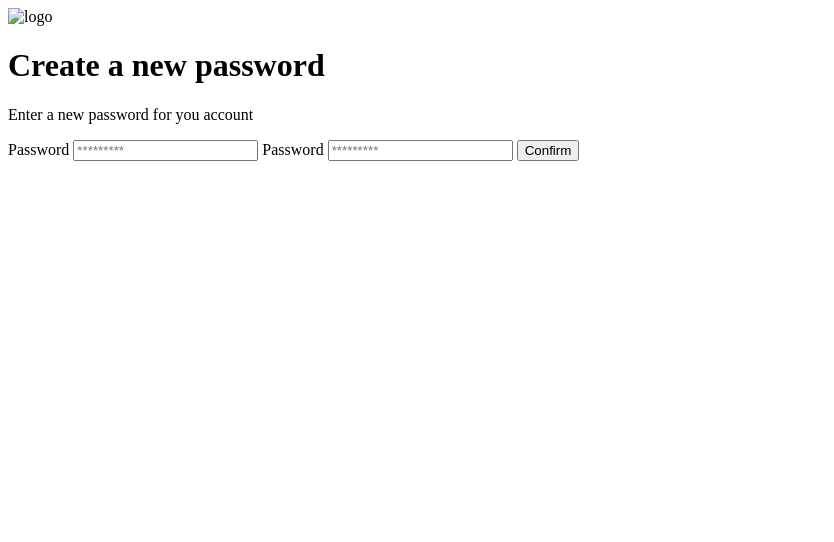
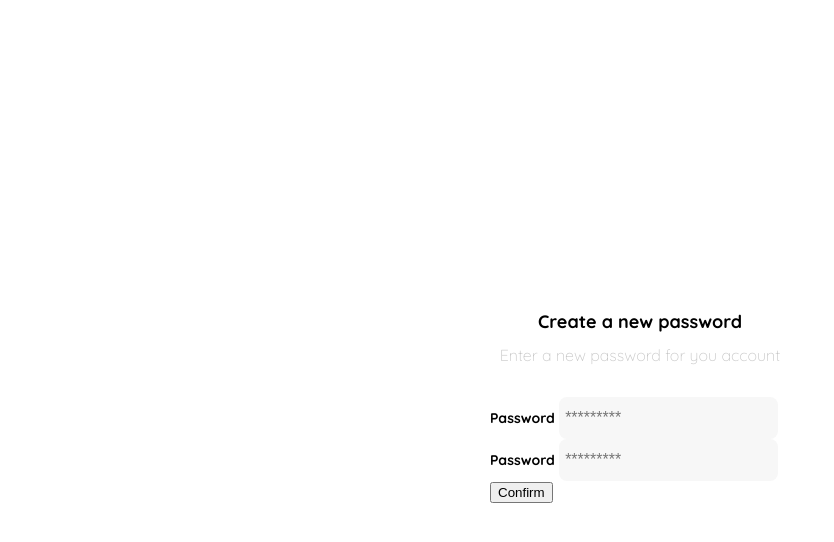
Before and after one commit to DialeCH/shoppingWeb, a plain HTML site: page clase1.html in a window 1280 px wide. Shown: the whole page, without its empty margins (0-834 px from the left). Drawn offline with Linux system fonts and the light colour scheme.

Commit message:
Se añade los recursos que se utilizaran y Crear nueva contraseña: CSS PT.1

```diff
--- a/clase1.html
+++ b/clase1.html
@@ -4,12 +4,16 @@
     <meta charset="UTF-8">
     <meta http-equiv="X-UA-Compatible" content="IE=edge">
     <meta name="viewport" content="width=device-width, initial-scale=1.0">
+    <link rel="preconnect" href="https://fonts.googleapis.com">
+    <link rel="preconnect" href="https://fonts.gstatic.com" crossorigin>
+    <link href="https://fonts.googleapis.com/css2?family=Quicksand:wght@300;500;700&display=swap" rel="stylesheet">
     <title>Document</title>
+    <link rel="stylesheet" href="css/style-clase1.css">
 </head>
 <body>
     <div class="login">
         <div class="form-container">
-            <img src="" alt="logo" class="logo">
+            <img src="img/Logos/logo_yard_sale.svg" alt="logo" class="logo">
 
             <h1 class="title">Create a new password</h1>
             <p class="subtitle">Enter a new password for you account</p>
--- /dev/null
+++ b/css/style-clase1.css
@@ -0,0 +1,60 @@
+:root{
+    --white: #FFFFFF;
+    --black: #000000;
+    --dark: #232830;
+    --very-light-pink: #C7C7C7;
+    --text-input-field: #F7F7F7;
+    --hospital-green: #ACD9B2;
+    --sm: 14px;
+    --md: 16px;
+    --lg: 18px;
+}
+body {
+    font-family: 'Quicksand', sans-serif;
+    margin: 0;
+}
+
+.login {
+    width: 100%;
+    height: 100vh;
+    display: grid;
+    place-items: center;
+}
+.form-container{
+    display: grid;
+    grid-template-rows: auto 1fr auto;
+    width: 300px;
+}
+.logo {
+    width: 150px;
+    margin-bottom: 48px;
+    justify-self: center;
+    display: none;
+}
+.title{
+    font-size: var(--lg);
+    margin-bottom: 12px;
+    text-align: center;
+}
+.subtitle{
+    color: var(--very-light-pink);
+    font-size: var(--md);
+    font-weight: 300;
+    margin-top: 0;
+    margin-bottom: 32px;
+    text-align: center;
+}
+.label{
+    font-size: var(--sm);
+    font-weight: bold;
+    margin-bottom: 4px;
+}
+.input
+{
+    background-color: var(--text-input-field);
+    border: none;
+    border-radius: 8px;
+    height: 30px;
+    font-size: var(--md);
+    padding: 6px;
+}
```
Also changed, not shown: index.html (+0 -1 lines), img/Icons/bt_add_to_cart.svg (added), img/Icons/bt_added_to_cart.svg (added), img/Icons/email.svg (added), img/Icons/flechita.svg (added), img/Icons/icon_close.png (added), img/Icons/icon_menu.svg (added), img/Icons/icon_shopping_cart.svg (added), img/Icons/icon_shopping_cart_notification.svg (added), img/Logos/favicon_bota_fora.svg (added), img/Logos/favicon_yard_sale.svg (added), img/Logos/logo_bota_fora.svg (added), img/Logos/logo_yard_sale.svg (added), 1 other file.
